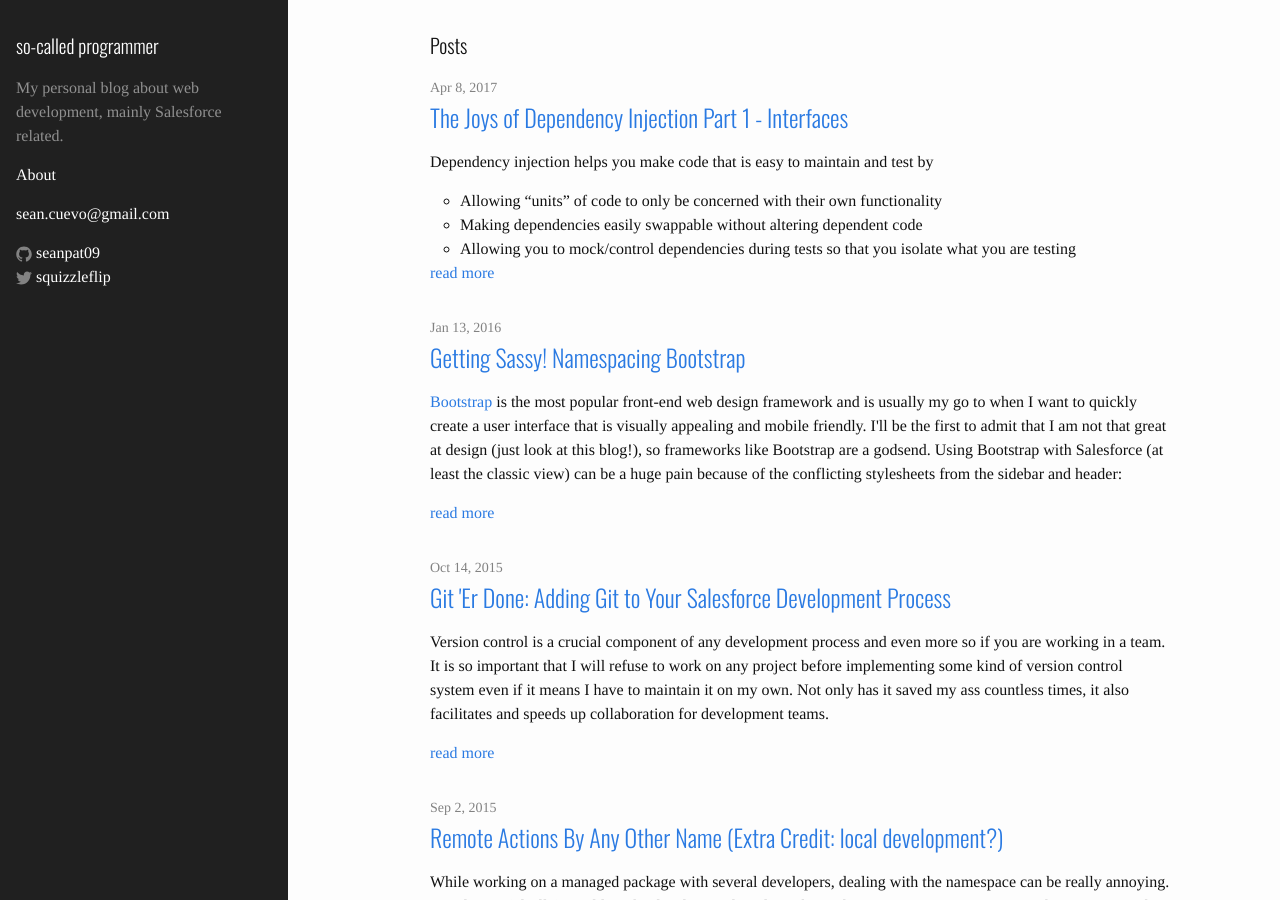
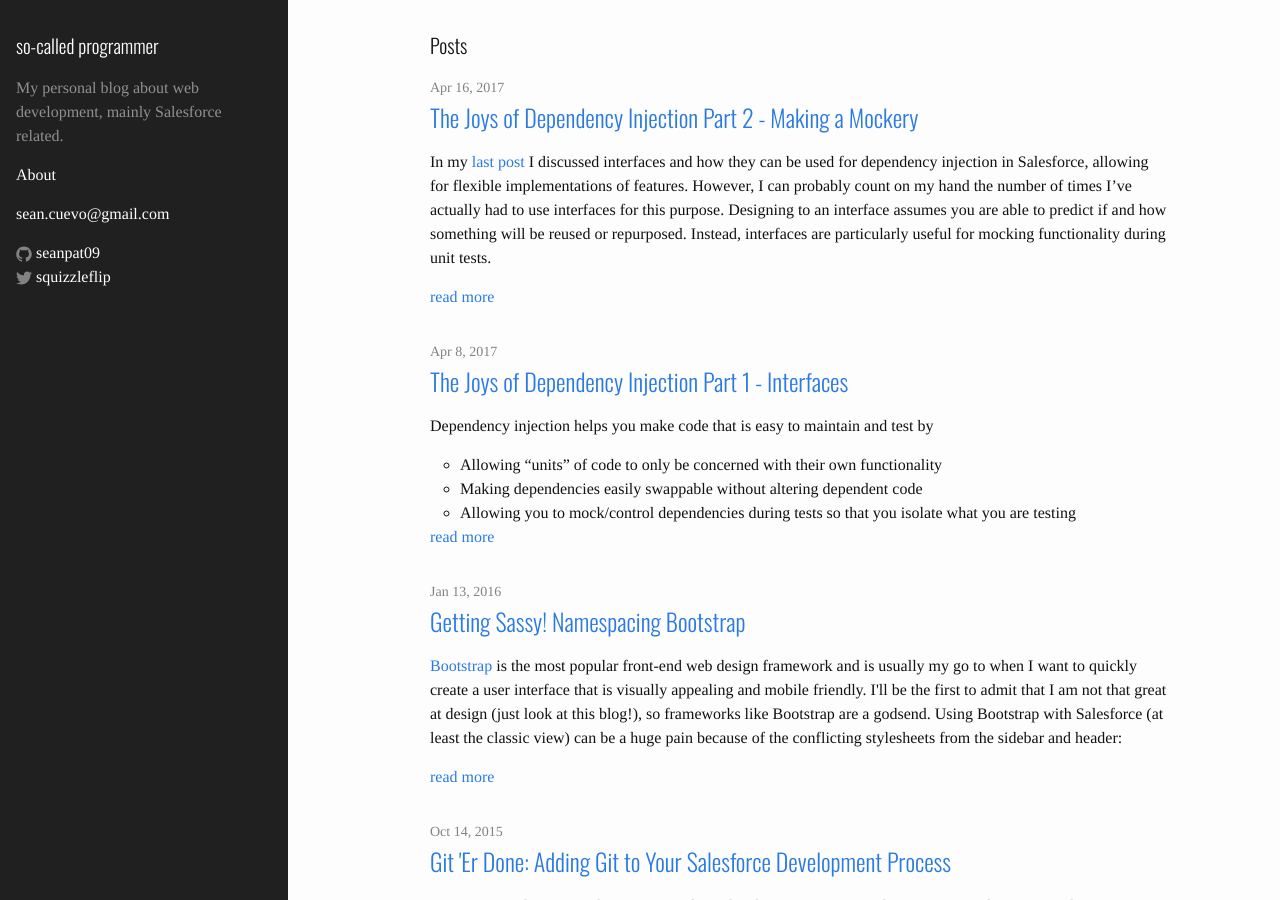
Before and after one commit to seanpat09/seanpat09.github.io, a Jekyll site: the page built from index.html, in a window 1280 px wide and 900 px high. Built offline with Jekyll 4.4.1, drawn with Linux system fonts in a browser that asks for light colours; some web fonts are replaced; Markdown is read by kramdown in place of the engine named in the settings; some of the changed lines change nothing that is shown.

Commit message:
fixing dates and typos

````diff
--- a/_drafts/2017-02-19-making-a-mockery.md
+++ b/_posts/2017-04-16-making-a-mockery.md
@@ -1,7 +1,7 @@
 ---
 layout: post
 title: The Joys of Dependency Injection Part 2 - Making a Mockery
-date: '2017-04-08T08:51:00.000-07:00'
+date: '2017-04-16T08:51:00.000-07:00'
 author: Sean Cuevo
 tags:
 tags:
@@ -9,7 +9,7 @@
 - tests
 - StubAPI
 - salesforce
-modified_time: '2017-04-08T08:51:00.000-07:00'
+modified_time: '2017-04-16T08:51:00.000-07:00'
 ---
 
 In my [last post](/2017/04/08/interfaces.html) I discussed interfaces and how they can be used for dependency injection in Salesforce, allowing for flexible implementations of features. However, I can probably count on my hand the number of times I've actually had to use interfaces for this purpose. Designing to an interface assumes you are able to predict if and how something will be reused or repurposed. Instead, interfaces are particularly useful for mocking functionality during unit tests.
@@ -70,7 +70,7 @@
 }
 ```
 
-This test is so similar to the integration test that we might as well not have it all. But how else can we test it? That's where interfaces come. We'll create an interface for the AccountAssigner object, with a special method to replace or constructor.
+This test is so similar to the integration test that we might as well not have it all. But how else can we test it? That's where interfaces come. We'll create an interface for the AccountAssigner object, with a special method to replace the constructor.
 
 ```
 public class AccountAssigner implements IAccountAssigner{
````
